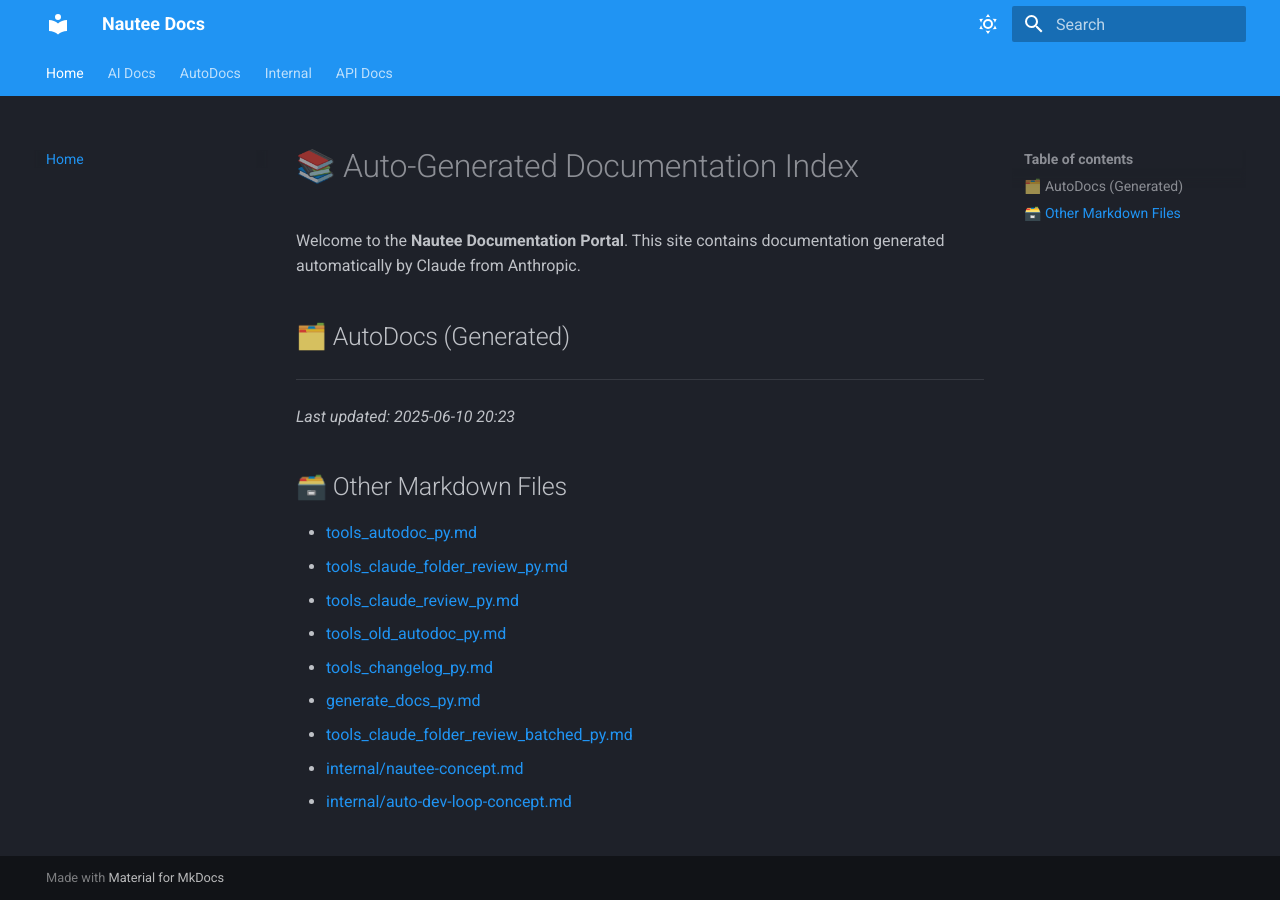
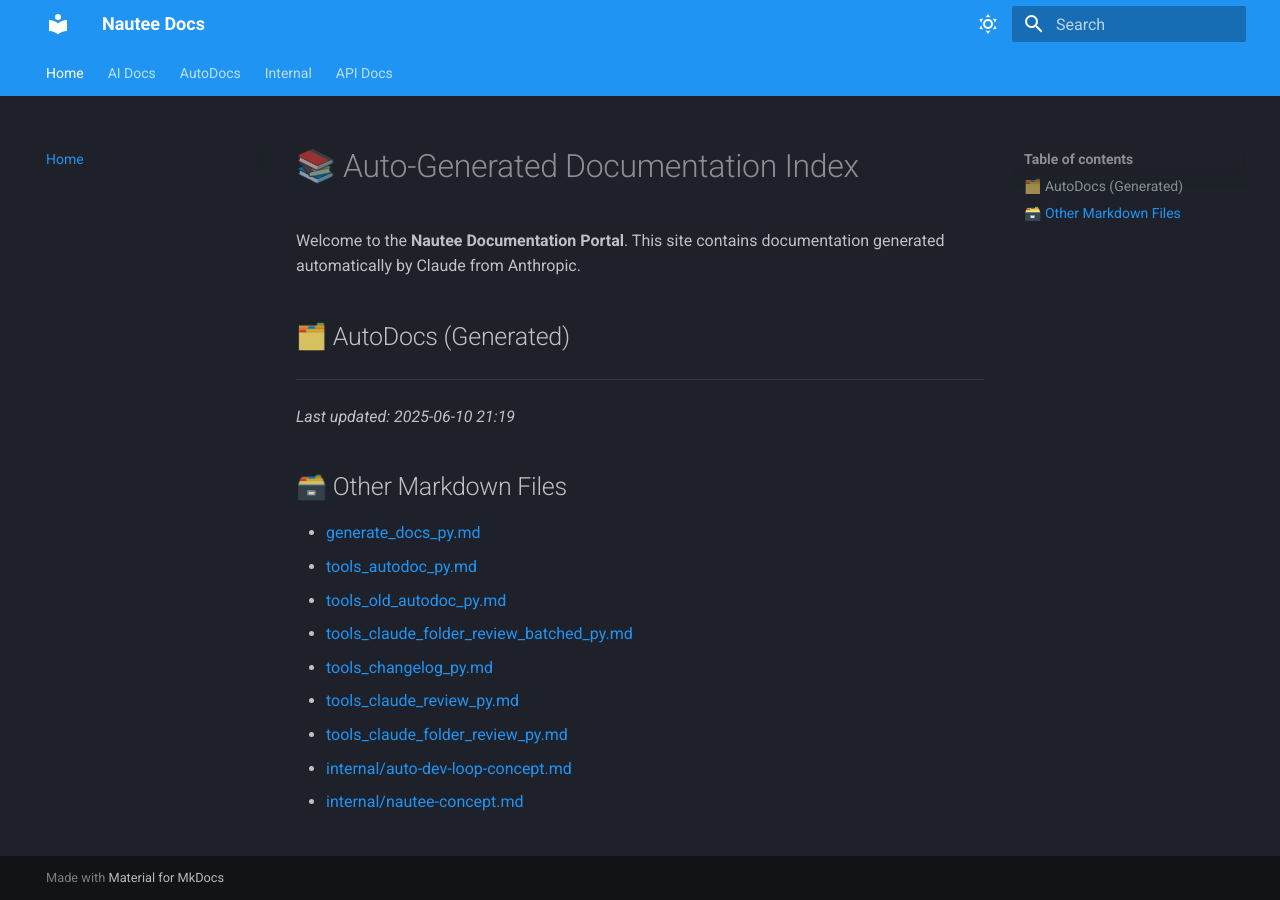
Before and after one commit to 48Nauts-Operator/nautee, an MkDocs documentation site: the page built from docs/index.md, in a window 1280 px wide. Built offline with MkDocs 1.6.1 and Material for MkDocs 9.7.7, drawn with Linux system fonts in a browser that asks for light colours.

```diff
--- a/docs/index.md
+++ b/docs/index.md
@@ -7,16 +7,16 @@ Welcome to the **Nautee Documentation Portal**. This site contains documentation
 
 ---
 
-_Last updated: 2025-06-10 20:23_
+_Last updated: 2025-06-10 21:19_
 
 ## 🗃️ Other Markdown Files
 
+- [generate_docs_py.md](generate_docs_py.md)
 - [tools_autodoc_py.md](tools_autodoc_py.md)
+- [tools_old_autodoc_py.md](tools_old_autodoc_py.md)
+- [tools_claude_folder_review_batched_py.md](tools_claude_folder_review_batched_py.md)
+- [tools_changelog_py.md](tools_changelog_py.md)
+- [tools_claude_review_py.md](tools_claude_review_py.md)
 - [tools_claude_folder_review_py.md](tools_claude_folder_review_py.md)
-- [tools_claude_review_py.md](tools_claude_review_py.md)
-- [tools_old_autodoc_py.md](tools_old_autodoc_py.md)
-- [tools_changelog_py.md](tools_changelog_py.md)
-- [generate_docs_py.md](generate_docs_py.md)
-- [tools_claude_folder_review_batched_py.md](tools_claude_folder_review_batched_py.md)
+- [internal/auto-dev-loop-concept.md](internal/auto-dev-loop-concept.md)
 - [internal/nautee-concept.md](internal/nautee-concept.md)
-- [internal/auto-dev-loop-concept.md](internal/auto-dev-loop-concept.md)
```
